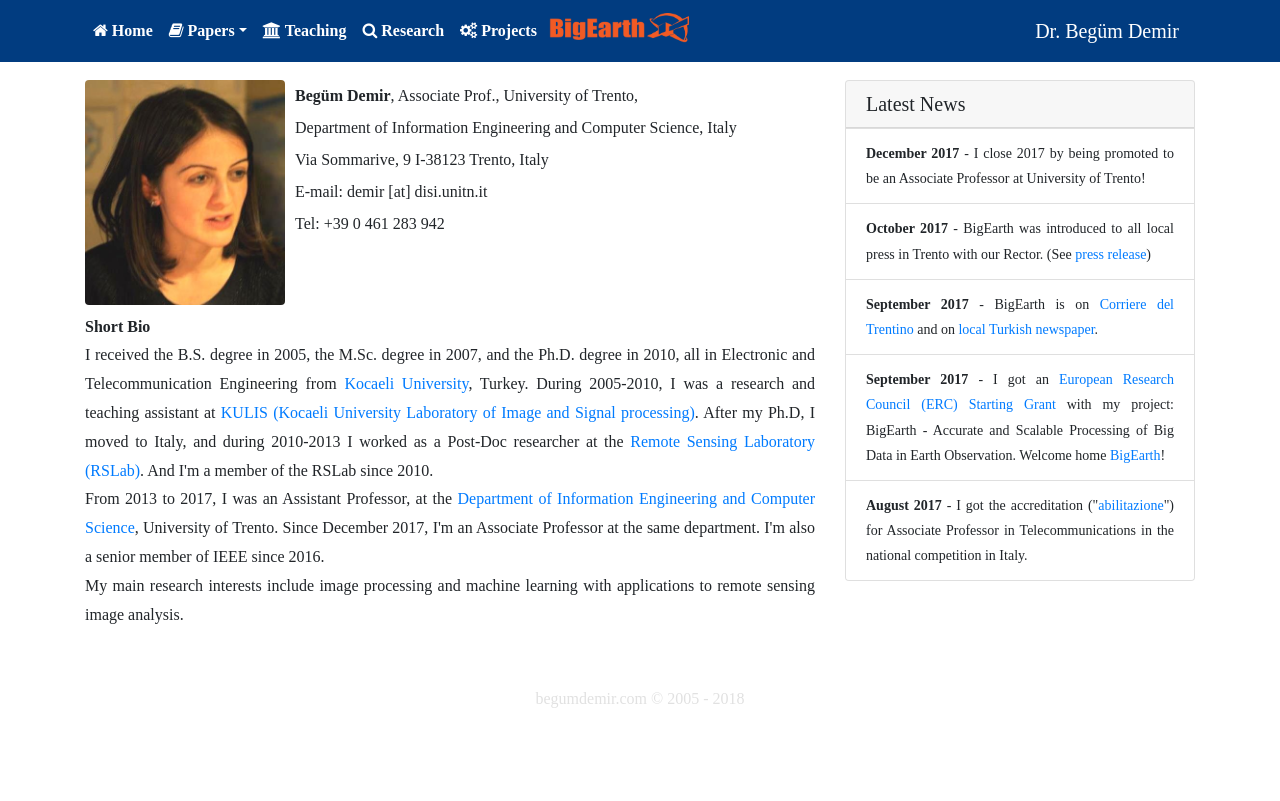
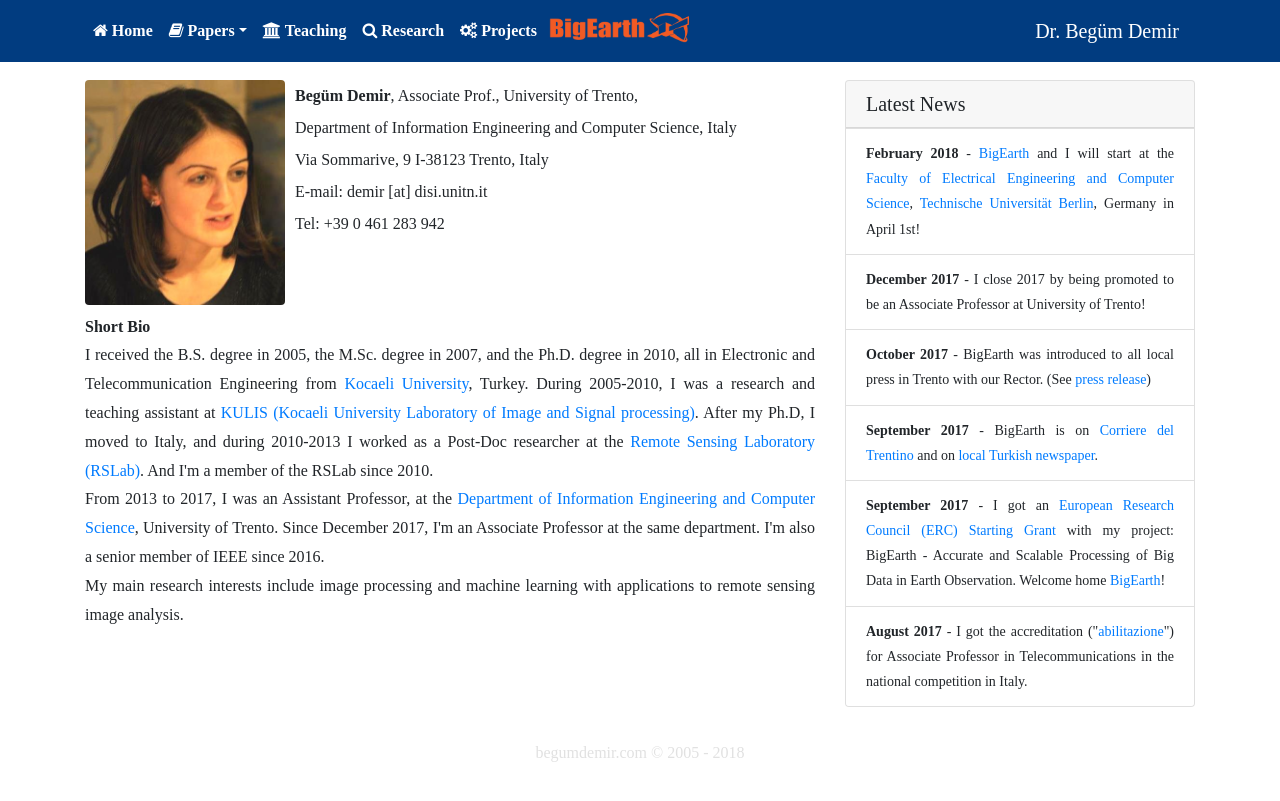
Before and after one commit to zafatar/bd, a Jekyll site: the page built from index.md, in a window 1280 px wide. Shown: the top 801 px of the page. Built offline with Jekyll 4.4.1, drawn with Linux system fonts in a browser that asks for light colours; nearby versions of some CDN libraries; some web fonts are replaced.

Commit message:
index updated

```diff
--- a/index.md
+++ b/index.md
@@ -42,6 +42,9 @@
 		<!-- List Group -->
 		<ul class="list-group list-group-flush" style="font-size: 14px">
 			<li class="list-group-item text-justify">
+			<b>February 2018</b> - <a href="http://bigearth.eu" target="_blank">BigEarth</a> and I will start at the <a href="http://www.eecs.tu-berlin.de/menue/faculty_iv_electrical_engineering_and_computer_science/parameter/de/?no_cache=1" target="_blank">Faculty of Electrical Engineering and Computer Science</a>, <a href="https://www.tu-berlin.de" target="_blank">Technische Universität Berlin</a>, Germany	in April 1st!
+			</li>
+		    	<li class="list-group-item text-justify">
 			<b>December 2017</b> - I close 2017 by being promoted to be an Associate Professor at University of Trento!
 			</li>
 		    	<li class="list-group-item text-justify">
```
